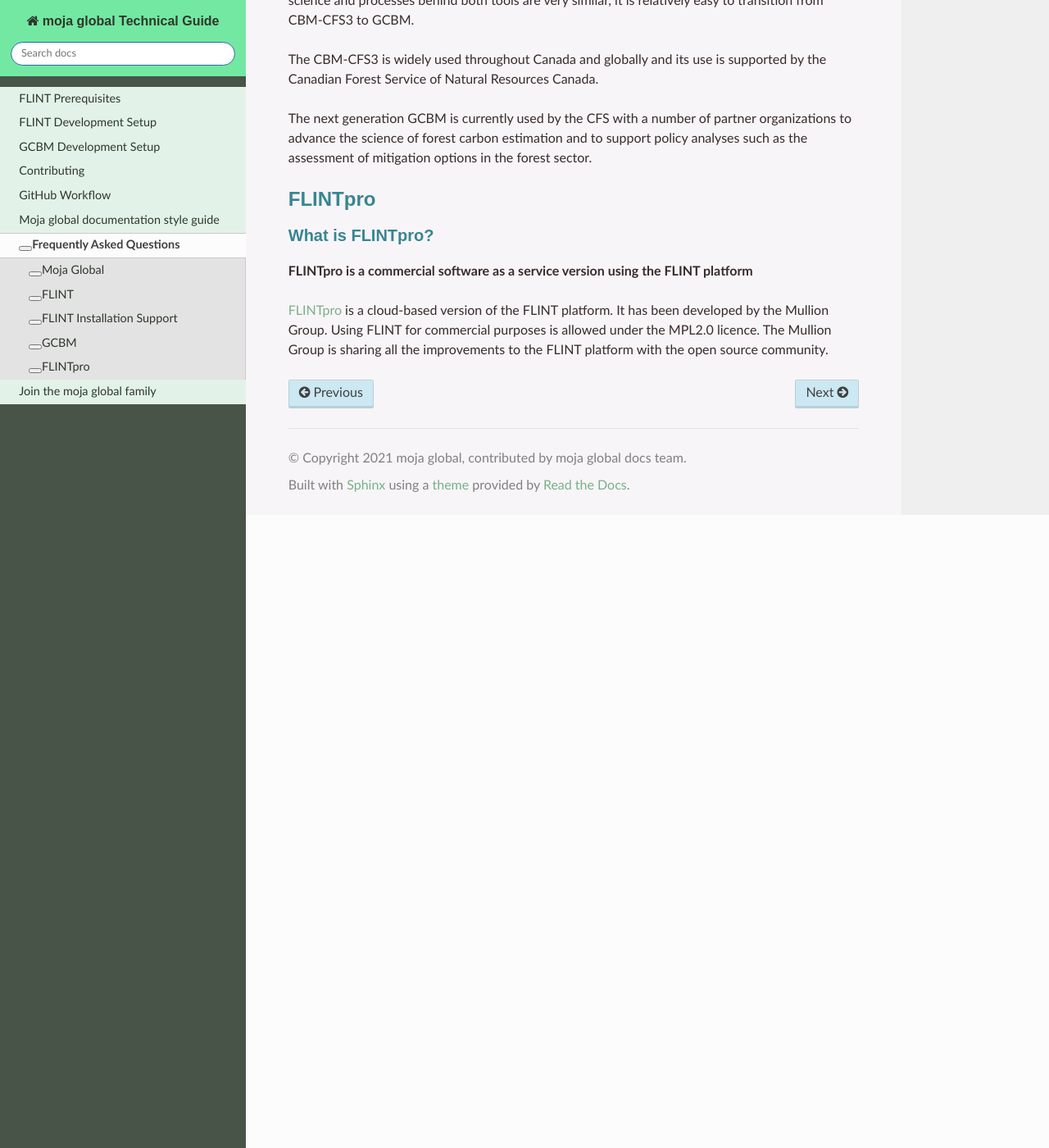
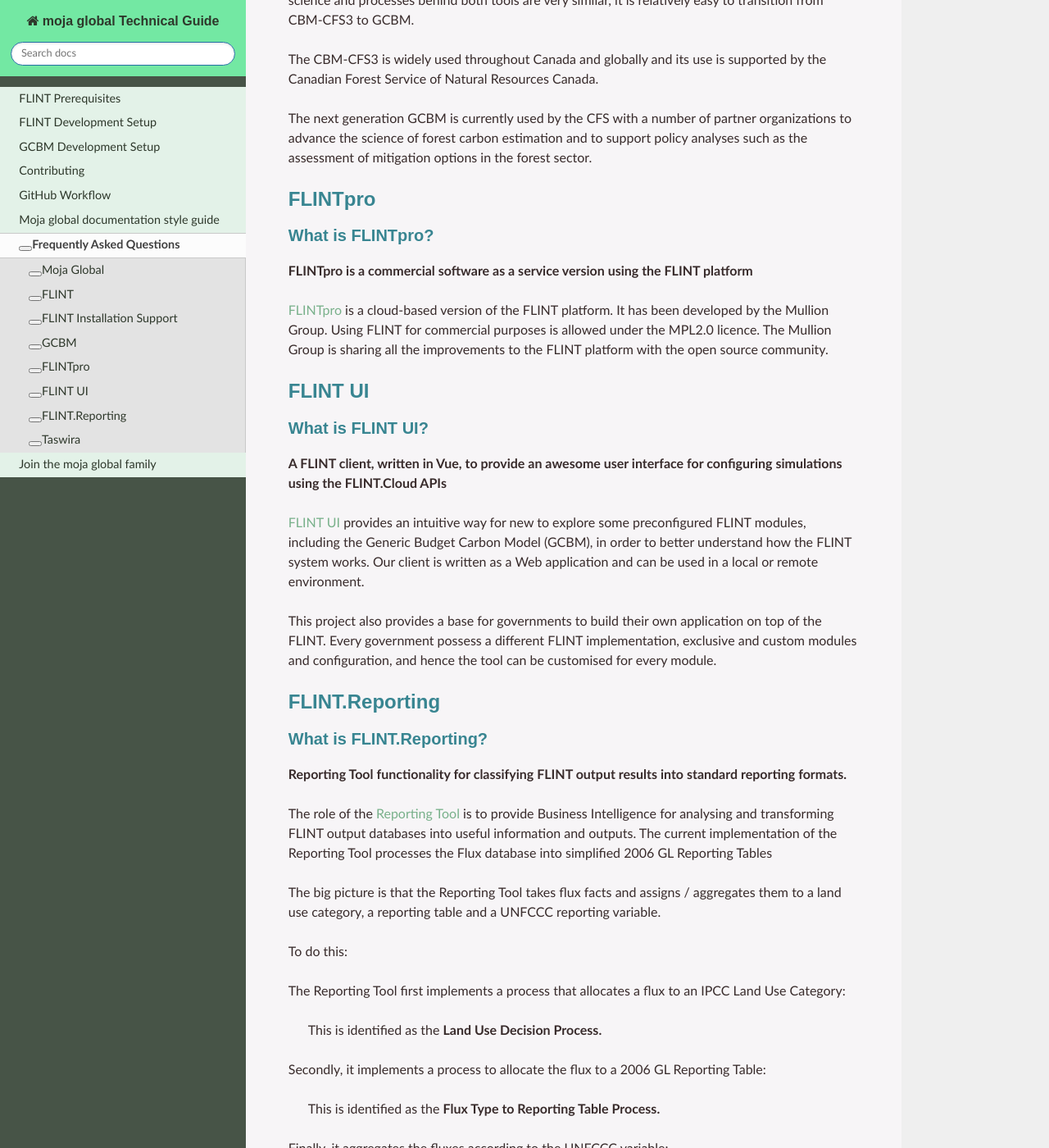
Before and after one commit to moja-global/moja_global_docs, a Sphinx documentation site: the page built from docs/faq.rst, in a window 1280 px wide and 1400 px high, scrolled down 5681 px. Shown: the whole window at 82% size. Built offline with Sphinx 7.4.7 and the Read the Docs theme 2.0.0, drawn with Linux system fonts in a browser that asks for light colours; some of the changed text lies outside the part shown.

Commit message:
docs: updated faq page of docs (#125)
* docs: updated faq page of docs

Signed-off-by: Anirudh Panda <anirudhpandaofficial@gmail.com>

* added info about reporting tool

Signed-off-by: Anirudh Panda <anirudhpandaofficial@gmail.com>

```diff
--- a/docs/faq.rst
+++ b/docs/faq.rst
@@ -195,3 +195,51 @@
 **FLINTpro is a commercial software as a service version using the FLINT platform**
 
 `FLINTpro <https://flintpro.com/>`_ is a cloud-based version of the FLINT platform. It has been developed by the Mullion Group. Using FLINT for commercial purposes is allowed under the MPL2.0 licence. The Mullion Group is sharing all the improvements to the FLINT platform with the open source community.
+
+FLINT UI
+--------
+
+What is FLINT UI?
+=================
+
+**A FLINT client, written in Vue, to provide an awesome user interface for configuring simulations using the FLINT.Cloud APIs**
+
+`FLINT UI <https://docs.moja.global/projects/flint-ui/en/latest/index.html>`_ provides an intuitive way for new to explore some preconfigured FLINT modules, including the Generic Budget Carbon Model (GCBM), in order to better understand how the FLINT system works. Our client is written as a Web application and can be used in a local or remote environment.
+
+This project also provides a base for governments to build their own application on top of the FLINT. Every government possess a different FLINT implementation, exclusive and custom modules and configuration, and hence the tool can be customised for every module.
+
+FLINT.Reporting
+--------
+
+What is FLINT.Reporting?
+=================
+
+**Reporting Tool functionality for classifying FLINT output results into standard reporting formats.**
+
+The role of the `Reporting Tool <https://docs.moja.global/projects/flint-reporting/en/latest/index.html>`_ is to provide Business Intelligence for analysing and transforming FLINT output databases into useful information and outputs. The current implementation of the Reporting Tool processes the Flux database into simplified 2006 GL Reporting Tables
+
+The big picture is that the Reporting Tool takes flux facts and assigns / aggregates them to a land use category, a reporting table and a UNFCCC reporting variable.
+
+To do this:
+
+- The Reporting Tool first implements a process that allocates a flux to an IPCC Land Use Category:
+ This is identified as the **Land Use Decision Process.**
+- Secondly, it implements a process to allocate the flux to a 2006 GL Reporting Table:
+ This is identified as the **Flux Type to Reporting Table Process.**
+- Finally, it aggregates the fluxes according to the UNFCCC variable:
+ This is simply identified as the **Aggregation Process.**
+
+
+Taswira
+--------
+
+What is Taswira?
+=================
+
+**An interactive tool for visualising GCBM output.**
+
+`Taswira <https://github.com/moja-global/GCBM.Visualisation_Tool>`_ aims to be an easy-to-use utility to help the users of the Generic Carbon Budget Model (GCBM). It takes output generated by GCBM and creates a browser-based UI that allows users to:
+
+- View previews of the spatial data overlaid on an interactive map.
+- View graphs of ecosystem indicators from the non-spatial output.
+- Visually cycle through the time-series of the spatial output.
```
